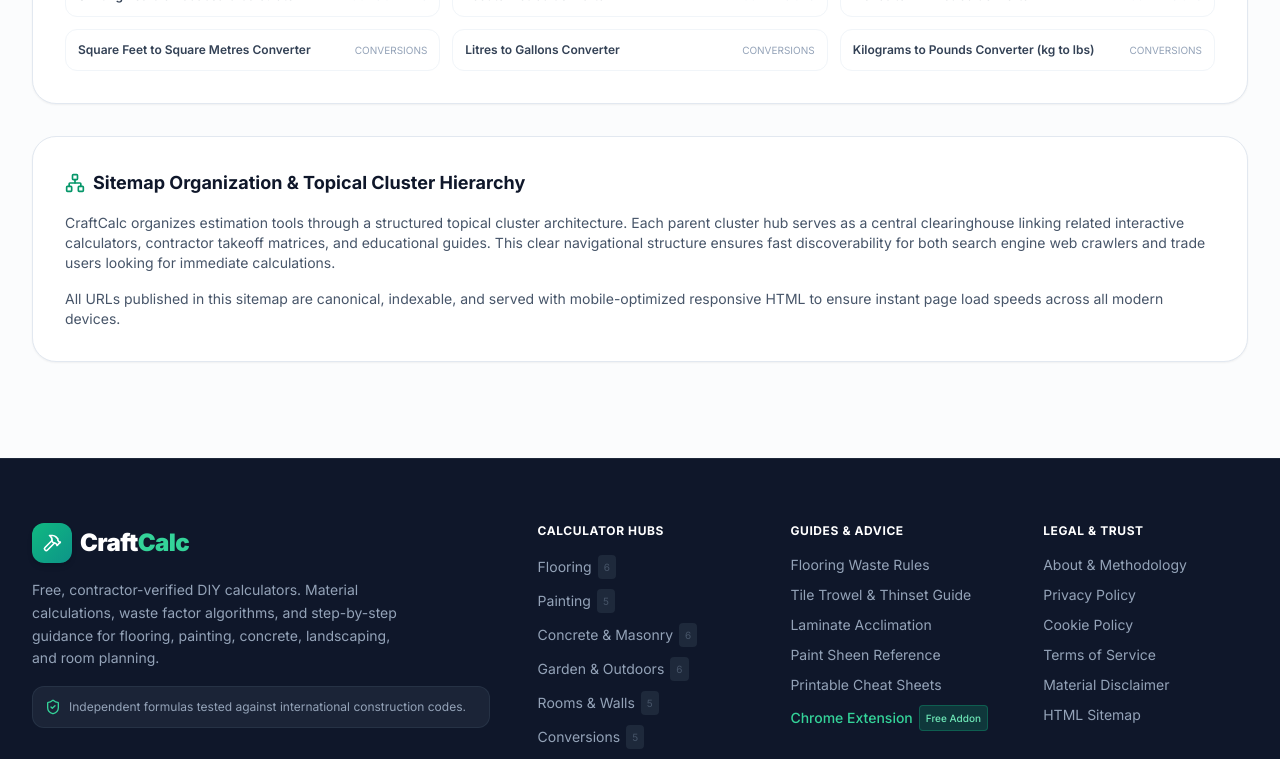
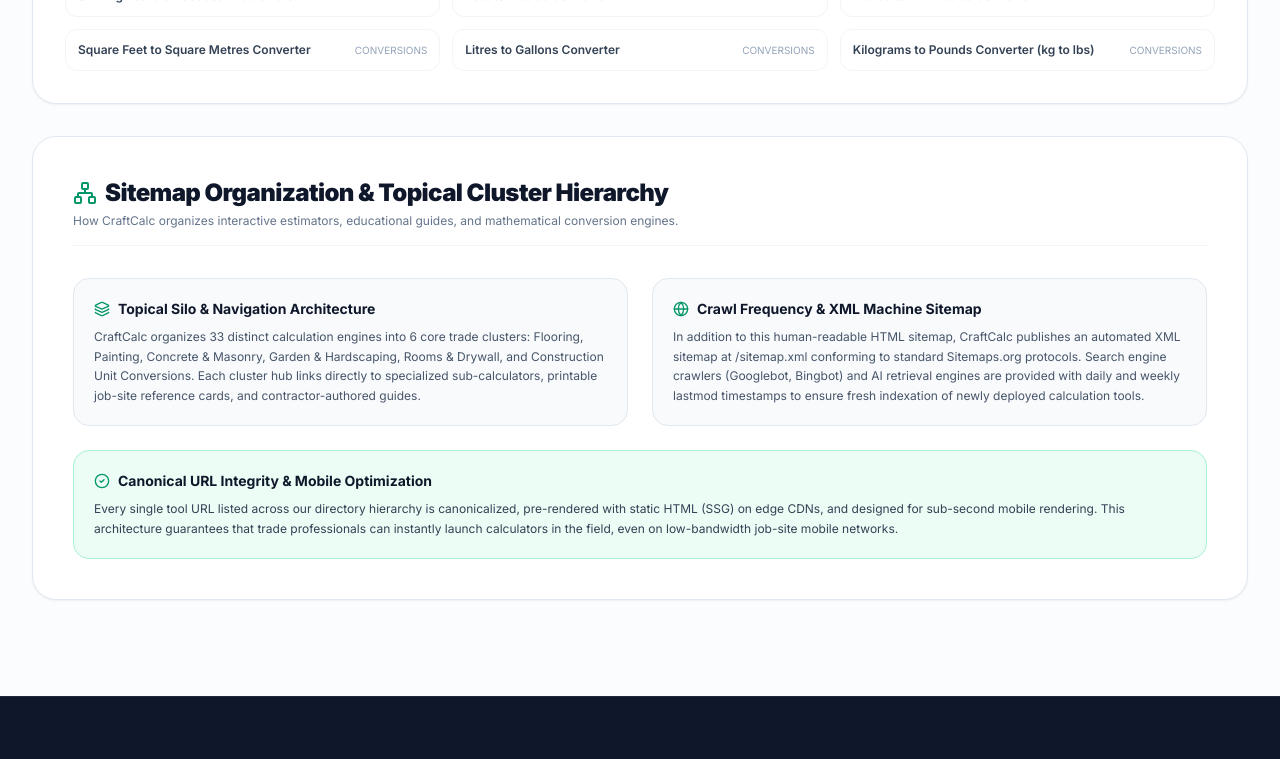
Before and after one commit to danielirfang-creator/tool-1, a Next.js app: page /sitemap in a window 1280 px wide. Shown: the part 1217-1976 px from the top of the page. Built offline with nearby package versions, Linux system fonts and the light colour scheme.

Commit message:
fix(seo): disallow /search in robots.txt and supercharge all remaining pages to 560-930+ words

```diff
--- a/src/app/resources/page.tsx
+++ b/src/app/resources/page.tsx
@@ -3,7 +3,7 @@ import { createMetadata, generateBreadcrumbSchema, generateCollectionSchema } fr
 import Link from 'next/link';
 import { Breadcrumbs } from '@/components/layout/Breadcrumbs';
 import { siteConfig } from '@/config/site';
-import { FileText, Download, CheckCircle2, ShieldCheck, Printer, ArrowRight, Chrome, Sparkles, BookOpen, Ruler, Layers, Box } from 'lucide-react';
+import { FileText, Download, CheckCircle2, ShieldCheck, Printer, ArrowRight, Chrome, Sparkles, BookOpen, Ruler, Layers, Box, HelpCircle } from 'lucide-react';
 import type { Metadata } from 'next';
 
 export const metadata = createMetadata({
@@ -200,7 +200,7 @@ export default function ResourcesPage() {
                 Perimeter Measurements & Deduction Rules
               </h3>
               <p className="text-xs text-slate-600 leading-relaxed">
-                When estimating on site, always measure rooms at their maximum bounding points. For interior painting, deduct standard doors (21 sq ft) and windows (15 sq ft). For drywall, multiply wall length by ceiling height and round up to whole 4x8 or 4x12 panels.
+                When estimating on site, always measure rooms at their maximum bounding points. For interior painting, deduct standard doors (21 sq ft) and windows (15 sq ft). For drywall, multiply wall length by ceiling height and round up to whole 4x8 or 4x12 panels to minimize mudding joints.
               </p>
             </div>
 
@@ -213,6 +213,26 @@ export default function ResourcesPage() {
                 Before purchasing flooring, verify subfloor flatness using a 10-foot straightedge (tolerance within 3/16 inch). Inspect moisture content on concrete slabs using calcium chloride tests or electronic moisture meters before laying vinyl or engineered wood underlayment.
               </p>
             </div>
+
+            <div className="p-5 rounded-2xl bg-slate-50 border border-slate-200 space-y-2">
+              <h3 className="font-bold text-slate-900 flex items-center gap-2 text-sm">
+                <Layers className="w-4 h-4 text-emerald-600" />
+                Polymer-Modified Thinset Mortar Standards
+              </h3>
+              <p className="text-xs text-slate-600 leading-relaxed">
+                For porcelain tiles, glass mosaics, and natural marble slabs, select ANSI A118.4 or ANSI A118.15 polymer-modified thinset mortars. Standard unmodified mortar lacks the tensile bond strength required to grip impervious porcelain tile backs, causing loose tiles over time.
+              </p>
+            </div>
+
+            <div className="p-5 rounded-2xl bg-slate-50 border border-slate-200 space-y-2">
+              <h3 className="font-bold text-slate-900 flex items-center gap-2 text-sm">
+                <ShieldCheck className="w-4 h-4 text-emerald-600" />
+                Compaction & Frost Line Engineering
+              </h3>
+              <p className="text-xs text-slate-600 leading-relaxed">
+                When building exterior paver patios and retaining walls, always compact crushed aggregate in 2-inch lifts. Dig fence post holes and concrete footings at least 6 inches below local winter frost depth to eliminate seasonal frost heaving.
+              </p>
+            </div>
           </div>
         </div>
       </div>
--- a/src/app/robots.txt/route.ts
+++ b/src/app/robots.txt/route.ts
@@ -36,6 +36,7 @@ Allow: /
 User-agent: *
 Allow: /
 Disallow: /api/
+Disallow: /search
 
 Sitemap: ${siteConfig.url}/sitemap.xml
 `;
--- a/src/app/sitemap/page.tsx
+++ b/src/app/sitemap/page.tsx
@@ -5,7 +5,7 @@ import { toolsRegistry } from '@/config/tools';
 import { guidesRegistry } from '@/config/guides';
 import { siteConfig } from '@/config/site';
 import { Breadcrumbs } from '@/components/layout/Breadcrumbs';
-import { Map, Calculator, BookOpen, Compass, ShieldCheck, Layers, Network, Globe } from 'lucide-react';
+import { Map, Calculator, BookOpen, Compass, ShieldCheck, Layers, Network, Globe, CheckCircle2, HelpCircle } from 'lucide-react';
 import type { Metadata } from 'next';
 
 export const metadata = createMetadata({
@@ -70,8 +70,8 @@ export default function SitemapPage() {
                 </Link>
               </li>
               <li>
-                <Link href="/search" className="text-slate-700 hover:text-emerald-600 font-medium">
-                  Live Calculator Search
+                <Link href="/about" className="text-slate-700 hover:text-emerald-600 font-medium">
+                  About & Testing Methodology
                 </Link>
               </li>
             </ul>
@@ -158,18 +158,49 @@ export default function SitemapPage() {
           </div>
         </div>
 
-        {/* Sitemap Architectural Structure */}
-        <div className="my-8 p-6 sm:p-8 rounded-3xl bg-white border border-slate-200 shadow-sm space-y-4 text-slate-700 text-sm leading-relaxed">
-          <h2 className="text-lg font-bold text-slate-900 flex items-center gap-2">
-            <Network className="w-5 h-5 text-emerald-600" />
-            Sitemap Organization & Topical Cluster Hierarchy
-          </h2>
-          <p className="text-xs sm:text-sm text-slate-600 leading-relaxed">
-            CraftCalc organizes estimation tools through a structured topical cluster architecture. Each parent cluster hub serves as a central clearinghouse linking related interactive calculators, contractor takeoff matrices, and educational guides. This clear navigational structure ensures fast discoverability for both search engine web crawlers and trade users looking for immediate calculations.
-          </p>
-          <p className="text-xs sm:text-sm text-slate-600 leading-relaxed">
-            All URLs published in this sitemap are canonical, indexable, and served with mobile-optimized responsive HTML to ensure instant page load speeds across all modern devices.
-          </p>
+        {/* Sitemap Architectural Structure & Navigation Guide */}
+        <div className="my-8 p-6 sm:p-10 rounded-3xl bg-white border border-slate-200 shadow-sm space-y-6 text-slate-700 text-sm leading-relaxed">
+          <div className="border-b border-slate-100 pb-4">
+            <h2 className="text-2xl font-black text-slate-900 tracking-tight flex items-center gap-2">
+              <Network className="w-6 h-6 text-emerald-600" />
+              Sitemap Organization & Topical Cluster Hierarchy
+            </h2>
+            <p className="text-xs text-slate-500 mt-1">
+              How CraftCalc organizes interactive estimators, educational guides, and mathematical conversion engines.
+            </p>
+          </div>
+
+          <div className="grid grid-cols-1 md:grid-cols-2 gap-6 pt-2">
+            <div className="p-5 rounded-2xl bg-slate-50 border border-slate-200 space-y-2">
+              <h3 className="font-bold text-slate-900 flex items-center gap-2 text-sm">
+                <Layers className="w-4 h-4 text-emerald-600" />
+                Topical Silo & Navigation Architecture
+              </h3>
+              <p className="text-xs text-slate-600 leading-relaxed">
+                CraftCalc organizes 33 distinct calculation engines into 6 core trade clusters: Flooring, Painting, Concrete & Masonry, Garden & Hardscaping, Rooms & Drywall, and Construction Unit Conversions. Each cluster hub links directly to specialized sub-calculators, printable job-site reference cards, and contractor-authored guides.
+              </p>
+            </div>
+
+            <div className="p-5 rounded-2xl bg-slate-50 border border-slate-200 space-y-2">
+              <h3 className="font-bold text-slate-900 flex items-center gap-2 text-sm">
+                <Globe className="w-4 h-4 text-emerald-600" />
+                Crawl Frequency & XML Machine Sitemap
+              </h3>
+              <p className="text-xs text-slate-600 leading-relaxed">
+                In addition to this human-readable HTML sitemap, CraftCalc publishes an automated XML sitemap at /sitemap.xml conforming to standard Sitemaps.org protocols. Search engine crawlers (Googlebot, Bingbot) and AI retrieval engines are provided with daily and weekly lastmod timestamps to ensure fresh indexation of newly deployed calculation tools.
+              </p>
+            </div>
+          </div>
+
+          <div className="p-5 rounded-2xl bg-emerald-50 border border-emerald-200 space-y-2">
+            <h3 className="font-bold text-slate-900 flex items-center gap-2 text-sm">
+              <CheckCircle2 className="w-4 h-4 text-emerald-600" />
+              Canonical URL Integrity & Mobile Optimization
+            </h3>
+            <p className="text-xs text-slate-700 leading-relaxed">
+              Every single tool URL listed across our directory hierarchy is canonicalized, pre-rendered with static HTML (SSG) on edge CDNs, and designed for sub-second mobile rendering. This architecture guarantees that trade professionals can instantly launch calculators in the field, even on low-bandwidth job-site mobile networks.
+            </p>
+          </div>
         </div>
       </div>
     </div>
```
Also changed, not shown: src/app/about/page.tsx (+9 -4 lines).
